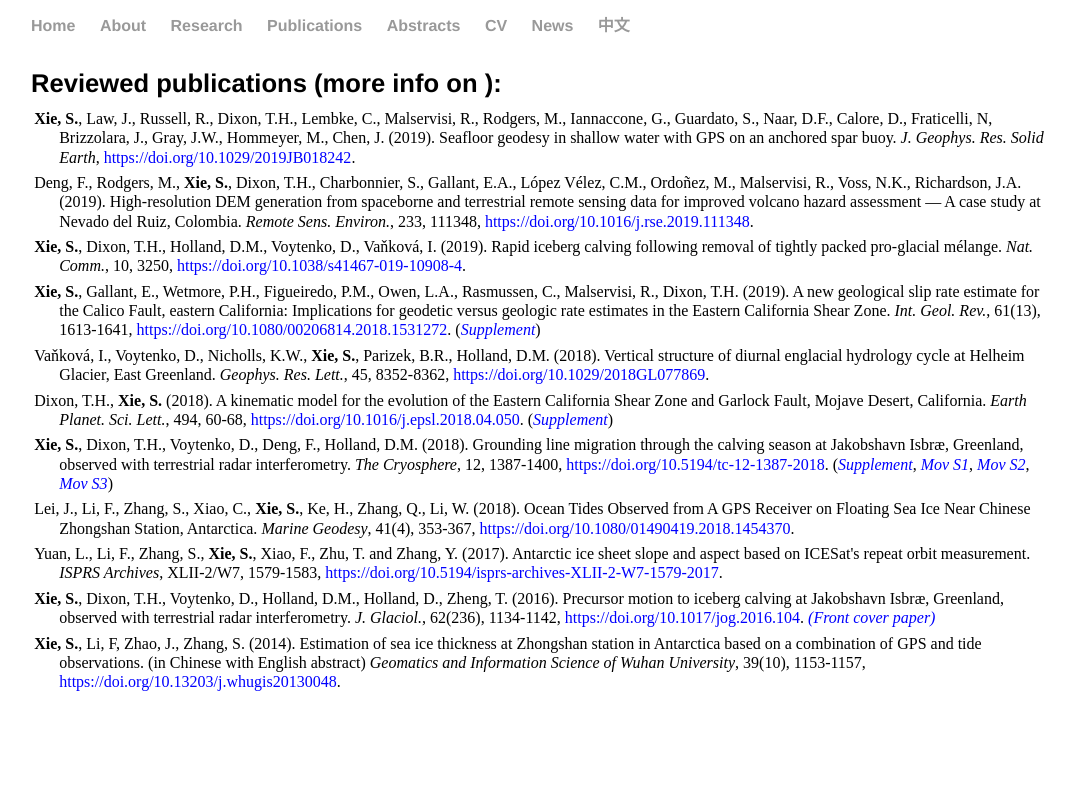
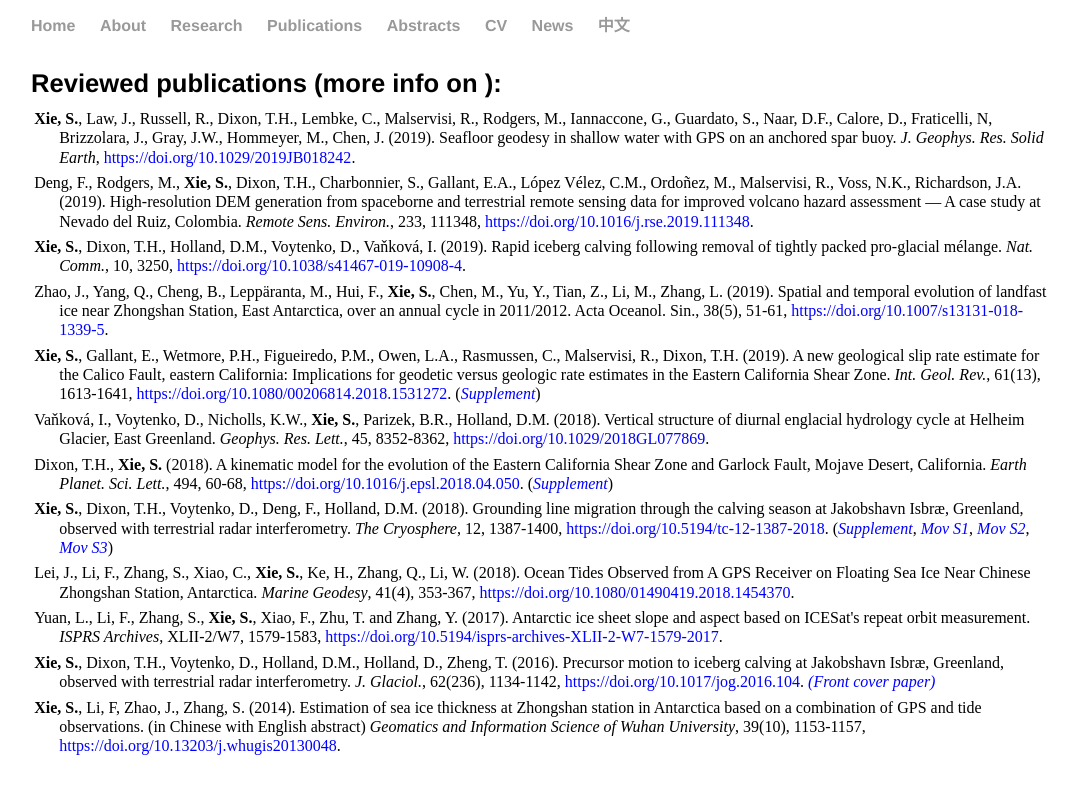
Before and after one commit to suruixie/suruixie.github.io, a Jekyll site: the page built from publications/index.html, in a window 1280 px wide. Shown: the top 794 px of the page, without its empty margins (97-1173 px from the left). Built offline with Jekyll 4.4.1, drawn with Linux system fonts in a browser that asks for light colours; a style sheet for code colours, icons or effects is not loaded.

Commit message:
Update index.html

```diff
--- a/publications/index.html
+++ b/publications/index.html
@@ -11,6 +11,8 @@ title: Surui's publications
 	        Deng, F., Rodgers, M., <strong>Xie, S.</strong>, Dixon, T.H., Charbonnier, S., Gallant, E.A., López Vélez, C.M., Ordoñez, M., Malservisi, R., Voss, N.K., Richardson, J.A. (2019). High-resolution DEM generation from spaceborne and terrestrial remote sensing data for improved volcano hazard assessment — A case study at Nevado del Ruiz, Colombia. <em>Remote Sens. Environ.</em>, 233, 111348, <a href="https://doi.org/10.1016/j.rse.2019.111348" style="color:#0000FF;">https://doi.org/10.1016/j.rse.2019.111348</a>. <br>
 	<p  class="publist" style="font-size:1.0em;">
 		<strong>Xie, S.</strong>, Dixon, T.H., Holland, D.M., Voytenko, D., Vaňková, I. (2019). Rapid iceberg calving following removal of tightly packed pro-glacial mélange. <em>Nat. Comm.</em>, 10, 3250, <a href="https://doi.org/10.1038/s41467-019-10908-4" style="color:#0000FF;">https://doi.org/10.1038/s41467-019-10908-4</a>. <br>
+	<p  class="publist" style="font-size:1.0em;">
+		Zhao, J., Yang, Q., Cheng, B., Leppäranta, M., Hui, F., <strong>Xie, S.</strong>, Chen, M., Yu, Y., Tian, Z., Li, M., Zhang, L. (2019). Spatial and temporal evolution of landfast ice near Zhongshan Station, East Antarctica, over an annual cycle in 2011/2012. Acta Oceanol. Sin., 38(5), 51-61, <a href="https://doi.org/10.1007/s13131-018-1339-5" style="color:#0000FF;">https://doi.org/10.1007/s13131-018-1339-5</a>. <br>
 	<p  class="publist" style="font-size:1.0em;">
 		<strong>Xie, S.</strong>, Gallant, E., Wetmore, P.H., Figueiredo, P.M., Owen, L.A., Rasmussen, C., Malservisi, R., Dixon, T.H. (2019). A new geological slip rate estimate for the Calico Fault, eastern California: Implications for geodetic versus geologic rate estimates in the Eastern California Shear Zone. <em>Int. Geol. Rev.</em>, 61(13), 1613-1641, <a href="https://doi.org/10.1080/00206814.2018.1531272" style="color:#0000FF;">https://doi.org/10.1080/00206814.2018.1531272</a>.  (<em><a href="../files/2018/Xie_2018_IGR_supp.pdf" style="color:#0000FF;">Supplement</a></em>) <br>
 	<p  class="publist" style="font-size:1.0em;">
```
